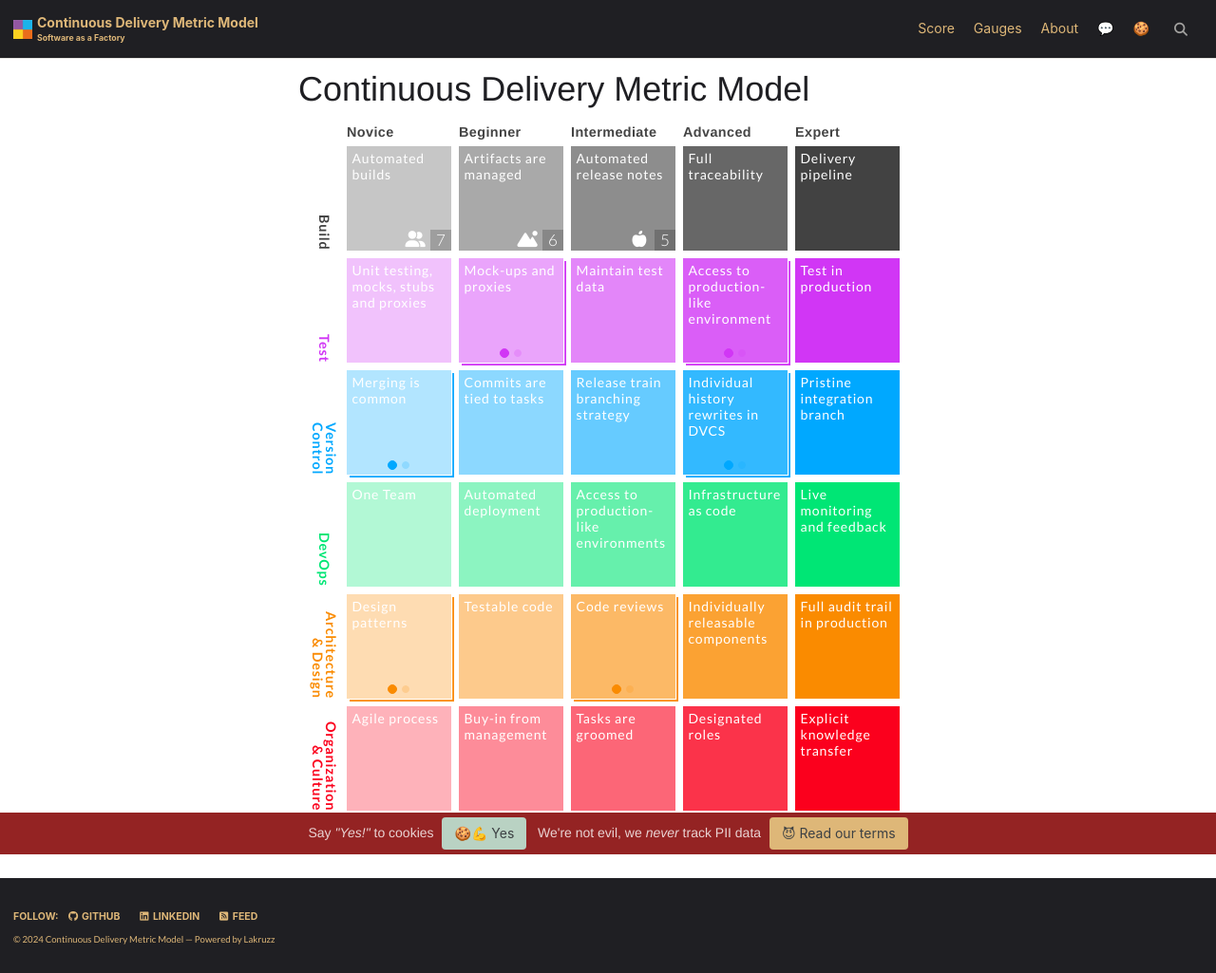
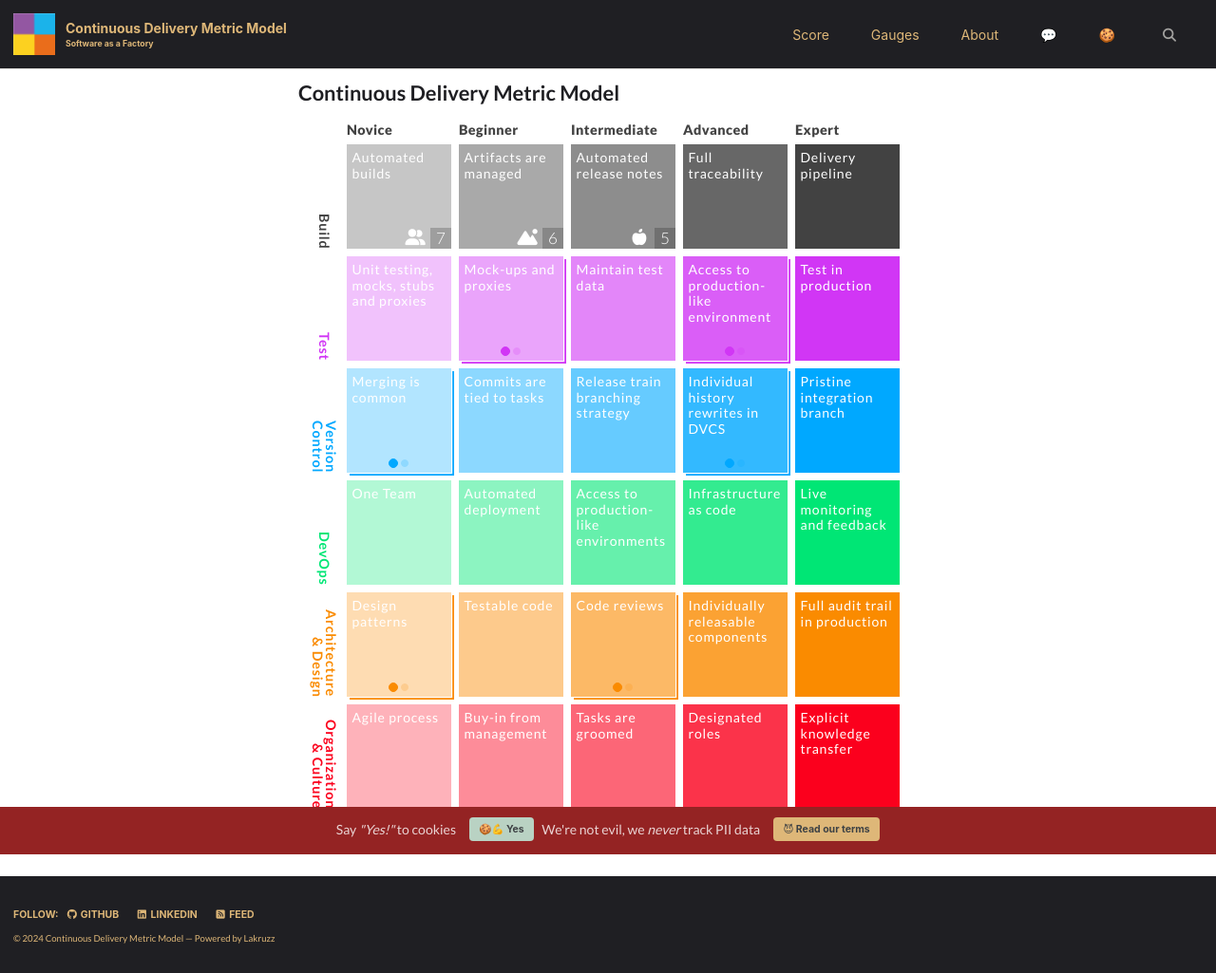
Before and after one commit to lakruzz/jekyll-memo, a Jekyll site: the page built from index.html, in a window 1280 px wide. Shown: the whole page at 95% size. Built offline with Jekyll 4.4.1, drawn with Linux system fonts in a browser that asks for light colours; cached includes are drawn as plain includes; nearby versions of some CDN libraries; the list of posts is cut into pages by our own code.

Commit message:
The base font is overwritten by the bootstrap CDN - fixed #1

```diff
--- a/_includes/head.html
+++ b/_includes/head.html
@@ -14,8 +14,8 @@
 </script>
 
 <!-- For all browsers -->
+<link rel="stylesheet" href="https://maxcdn.bootstrapcdn.com/bootstrap/3.4.1/css/bootstrap.min.css">
 <link rel="stylesheet" href="{{ '/assets/css/main.css' | relative_url }}">
-<link rel="stylesheet" href="https://maxcdn.bootstrapcdn.com/bootstrap/3.4.1/css/bootstrap.min.css">
 <script src="https://kit.fontawesome.com/{{ site.font_awesome_kit_id }}.js" crossorigin="anonymous"></script>
 
 {% if site.head_scripts %}
```
